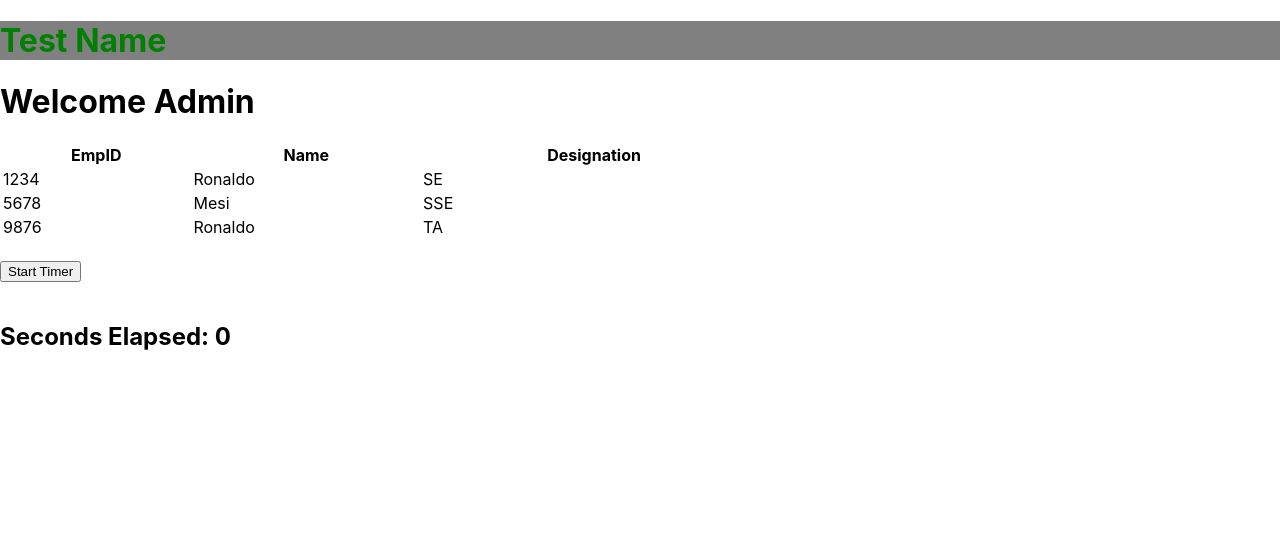
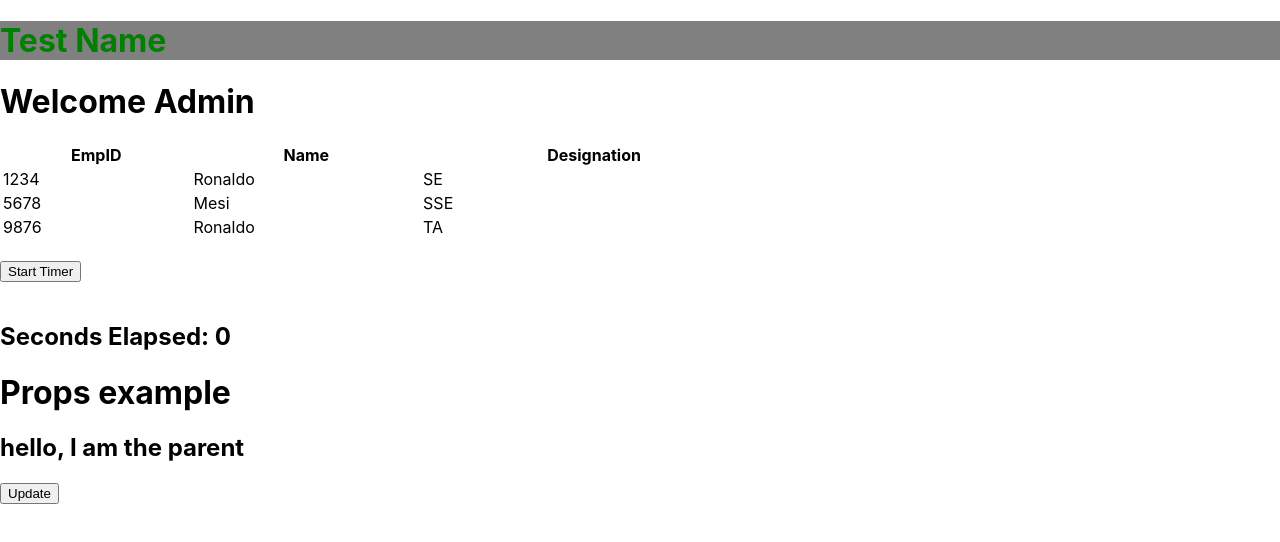
Before and after one commit to nmesfin2/my_react_playground, a React (Create React App) app: page / in a window 1280 px wide. Shown: the top 542 px of the page. Built offline with nearby package versions, Linux system fonts and the light colour scheme.

Commit message:
props child to parent communicaition

```diff
--- a/src/App.js
+++ b/src/App.js
@@ -1,6 +1,7 @@
 // import logo from './logo.svg';
 import React from 'react'
 import './App.css';
+import Parent from './propsexample/parent';
 import Timer from './StateExample';
 // import Header from './Header';
 // import { render } from '@testing-library/react';
@@ -30,7 +31,7 @@ class App extends React.Component {
     var rowData = [];
     for(let i = 0; i < employees.length; i++){
       var row = (
-        <tr>
+        <tr key={employees[i].empId}>
           <td>{employees[i].empId}</td>
           <td>{employees[i].name}</td>
           <td>{employees[i].designation}</td>
@@ -66,6 +67,10 @@ class App extends React.Component {
       <React.Fragment>
         <Timer></Timer>
       </React.Fragment>
+      <React.Fragment>
+        <h1>Props example</h1>
+        <Parent></Parent>
+      </React.Fragment>
     </React.Fragment>
 
     )
--- a/src/index.js
+++ b/src/index.js
@@ -11,8 +11,7 @@ root.render(
     <Router>
     <App />
     </Router>
-  </React.StrictMode>,
-  document.getElementById("root")
+  </React.StrictMode>
 );
 
 // If you want to start measuring performance in your app, pass a function
--- /dev/null
+++ b/src/propsexample/child.js
@@ -0,0 +1,29 @@
+import React from "react";
+
+class Child extends React.Component{
+    constructor(props){
+        super(props)
+        this.state = {
+            name: null
+        }
+    }
+
+    updateParentName = () =>{
+        let newValue = "jack"
+        this.setState({name: newValue});
+        this.props.updatefunc(newValue)
+    }
+
+    render(){
+        return(
+            <div>
+                <h2>{this.props.parentname}</h2>
+                <h2>{this.state.name}</h2>
+                <button onClick={this.updateParentName}>Update</button>
+            </div>
+        )
+
+    }
+}
+
+export default Child
--- /dev/null
+++ b/src/propsexample/parent.js
@@ -0,0 +1,25 @@
+import React from 'react'
+import Child from './child';
+
+class Parent extends React.Component{
+    constructor(){
+        super();
+        this.state = {
+            parentname: "hello, I am the parent"
+        }
+    }
+
+    update = (child) =>{
+        this.setState({parentname: child})
+    }
+
+    render(){
+        return(
+        <div>
+            <Child parentname={this.state.parentname} updatefunc={this.update}></Child>
+        </div>
+        )
+    }
+}
+
+export default Parent;
```
